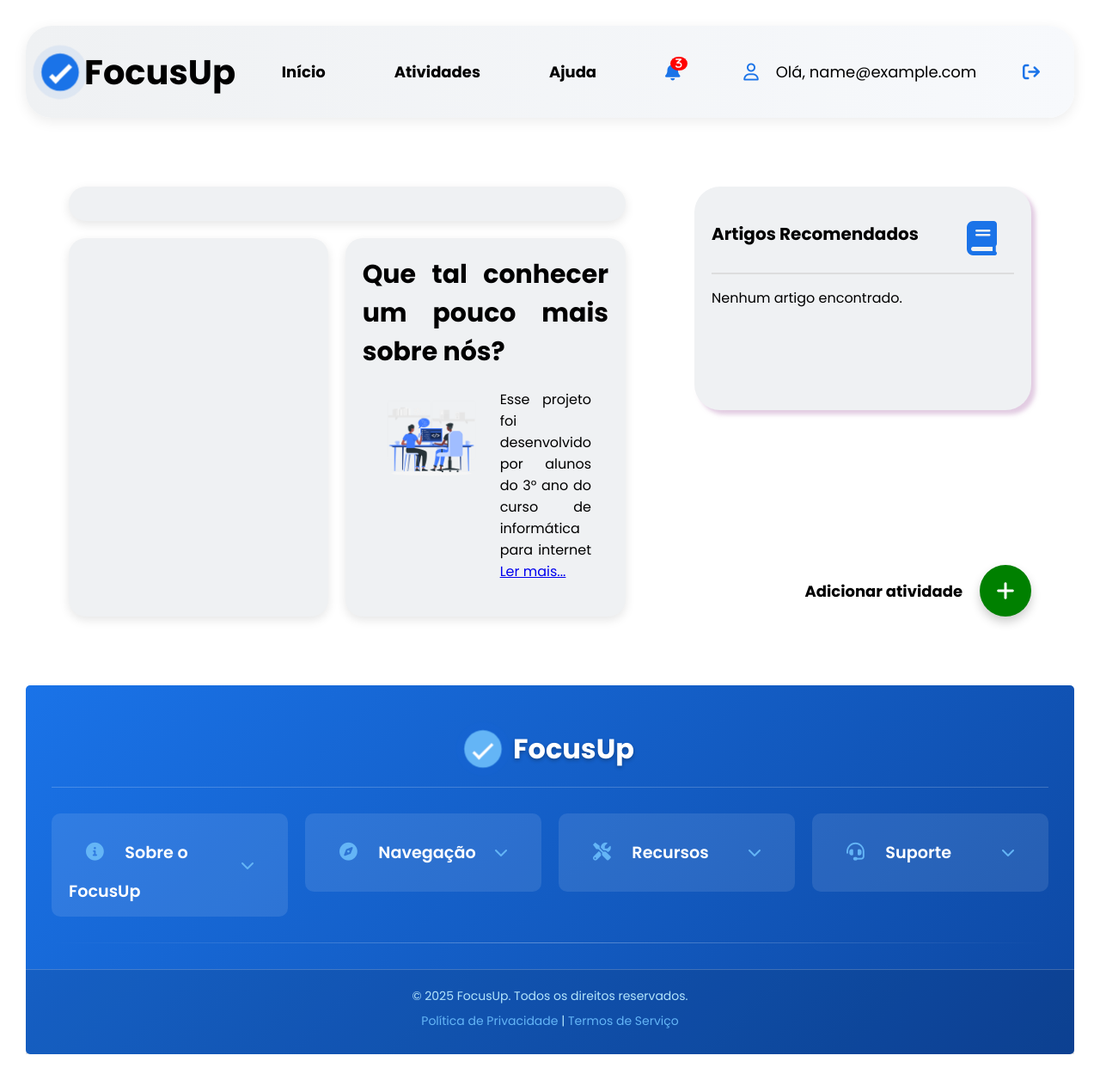
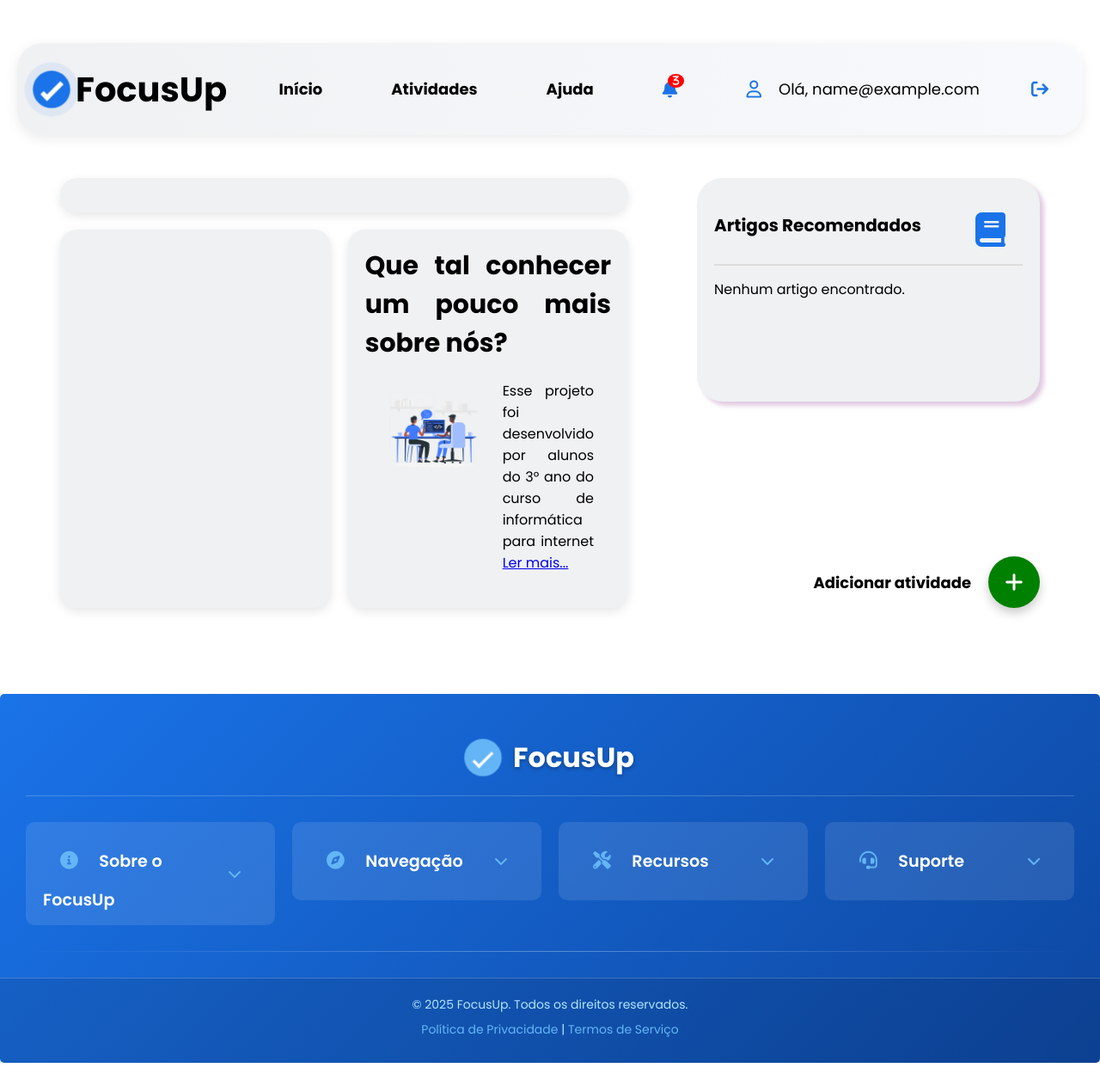
Before and after one commit to Paulinzz/Pratica-Profissional, a Flask app: page /dashboard in a window 1280 px wide. Shown: the whole page at 86% size. Run offline with Flask 3, Linux system fonts and the light colour scheme; the visitor is signed in with stand-in values (Sample User, id 1); data that the repository does not hold is empty; some web fonts are replaced.

Commit message:
ajustando o preenchimento do dashboard

```diff
--- a/static/style.css
+++ b/static/style.css
@@ -11,7 +11,7 @@
 
 body {
     font-family: 'Poppins', sans-serif;
-    padding: 30px;
+    padding: 30px 0px 0px 0px;
     min-height: 100vh;
     display: flex;
     flex-direction: column;
@@ -30,6 +30,10 @@
     box-shadow: 0 4px 15px rgba(0, 0, 0, 0.08);
     border-radius: 30px;
     background: linear-gradient(90deg, #eff1f3, #f7f9fc);
+}
+
+.header-main{
+    padding: 20px;
 }
 
 .logo-container {
--- a/templates/base.html
+++ b/templates/base.html
@@ -15,7 +15,8 @@
 </head>
 <body>
 
-    {% block header %}
+    <div class="header-main">
+        {% block header %}
     <header>
        <div class="logo-container">
         <div class="focusup-logo">
@@ -52,6 +53,9 @@
     {% block conteudo %}
 
     {% endblock %}
+
+    </div>
+
 
     {% block footer %}
     <footer>
```
